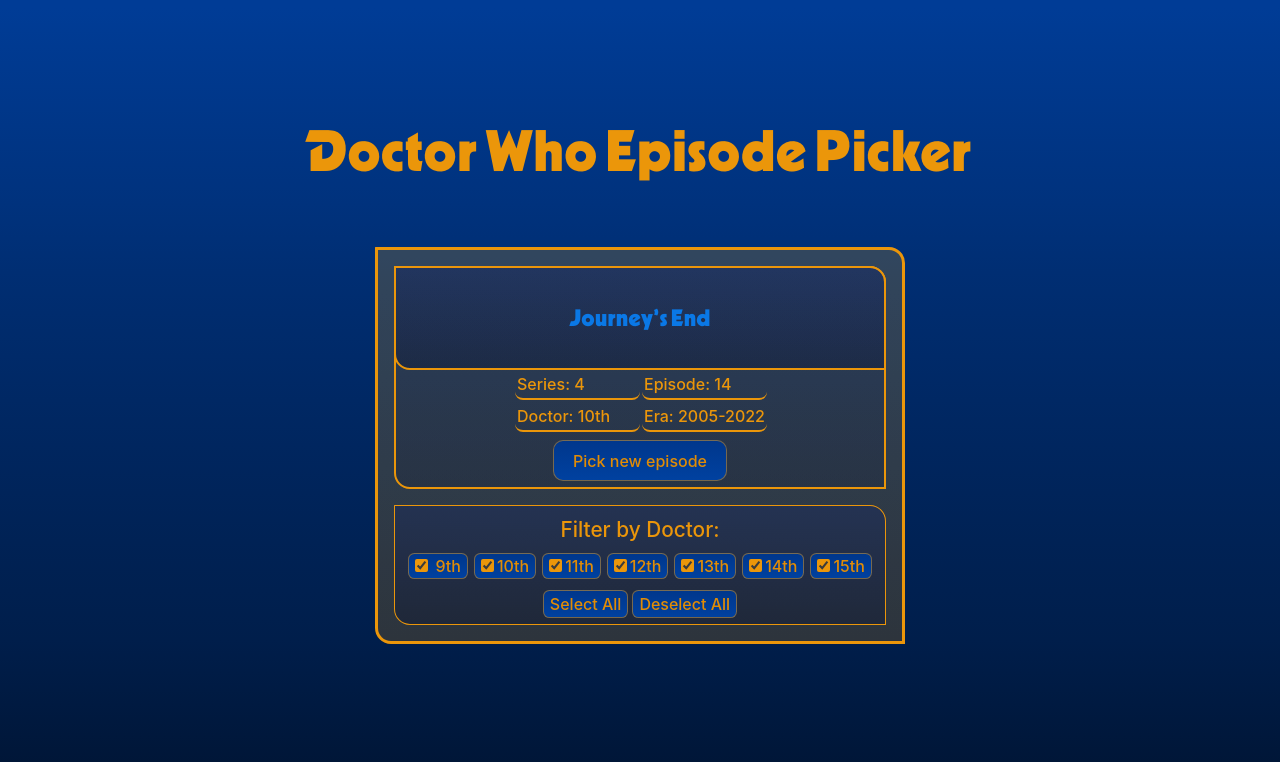
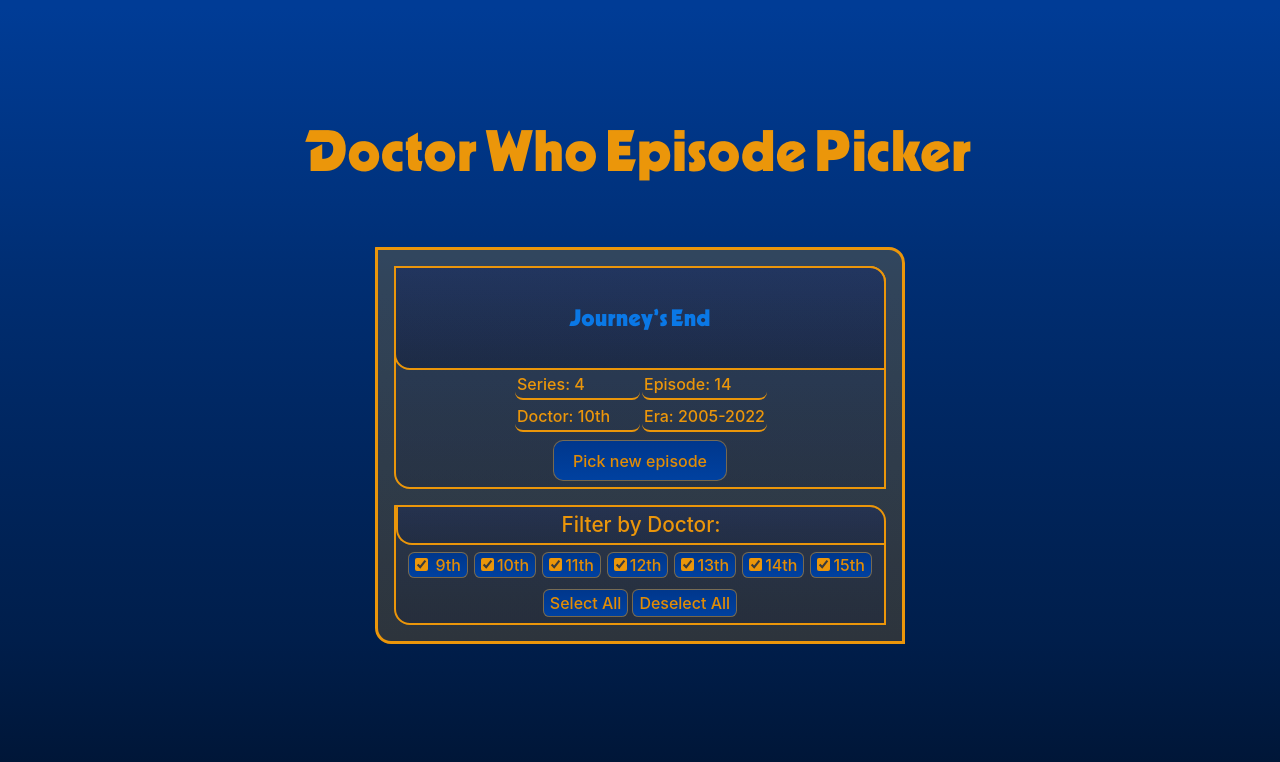
Before and after one commit to May-Cook/drwho-episode-picker, a React (Vite) app in the folder episode-picker/: page / in a window 1280 px wide. Shown: the top 762 px of the page. Built offline with nearby package versions, Linux system fonts and the light colour scheme.

Commit message:
Create container for filter title

```diff
--- a/episode-picker/components/results-card.jsx
+++ b/episode-picker/components/results-card.jsx
@@ -128,7 +128,9 @@
         </button>
       </div>
       <div id="filterContainer" className="container">
-        <span className="subtitle unselectable">Filter by Doctor: </span>
+        <div id="filterTitleContainer">
+          <span className="subtitle unselectable">Filter by Doctor: </span>
+        </div>
         <div className="filterButtonGroup">
           <button
             className="filterButton unselectable"
--- a/episode-picker/src/index.css
+++ b/episode-picker/src/index.css
@@ -113,8 +113,23 @@
   font-weight: 500;
 }
 
+#filterTitleContainer {
+  border: rgba(235, 150, 10, 1) 2px solid;
+  border-radius: 1rem;
+  padding: 2px;
+  border-top: 0px;
+  border-right: 0;
+  border-top-left-radius: 0.5px;
+  border-bottom-right-radius: 0.5px;
+  background: linear-gradient(
+    1deg,
+    rgb(10, 20, 50, 0.2) 0%,
+    rgb(20, 40, 100, 0.2)
+  );
+}
+
 .container {
-  border-width: 1.5px;
+  border-width: 2px;
   border-radius: 1rem;
   border-top-left-radius: 0.5px;
   border-bottom-right-radius: 0.5px;
@@ -162,7 +177,11 @@
 
 #filterContainer {
   margin-top: 1rem;
-  padding-top: 0.5rem;
+  background: linear-gradient(
+    1deg,
+    rgb(10, 20, 50, 0.2) 0%,
+    rgb(20, 40, 100, 0.2)
+  );
 }
 
 .filterButtonGroup {
```
